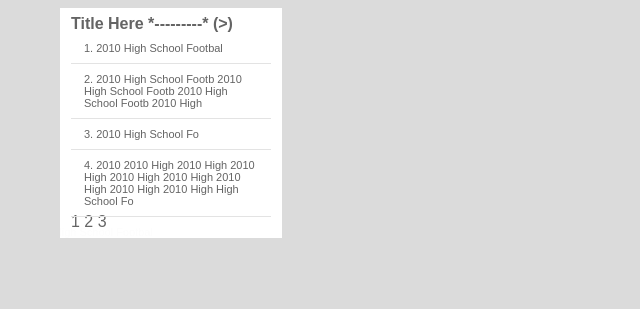
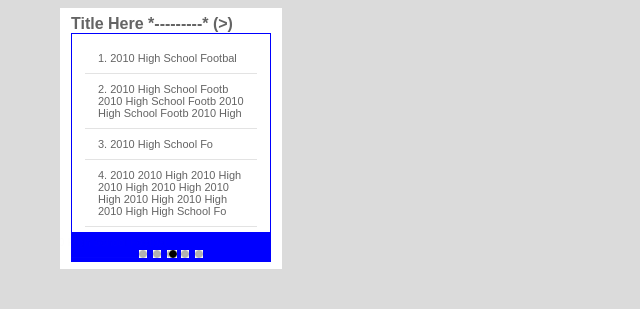
Before and after one commit to johnnyscott/Provideo-New-Site, a PHP site: page /flipper-one.html in a window 1280 px wide. Shown: the top 309 px of the page, without its empty margins (0-640 px from the left). Run offline with PHP 8.4, Linux system fonts and the light colour scheme.

Commit message:
updates working on pager

```diff
--- a/flipper-one/flipper-one.css
+++ b/flipper-one/flipper-one.css
@@ -1,12 +1,28 @@
 div.small-flipper-one{
 	width:200px;
-	overflow:hidden;
+	overflow:visible;
 	background:#fff;
 	color:#646464;
 	padding:7px 11px;
+}
+div.small-flipper-one div.flipper-one {
+	padding:9px 13px;
+	border-bottom: 1px solid #e3e3e3;
+	font-size:11px;
+  border:1px solid blue;
 }
 div.small-flipper-one div.flipper-one div{
 	padding:9px 13px;
 	border-bottom: 1px solid #e3e3e3;
 	font-size:11px;
 }
+div.small-flipper-one div.pager {
+ padding-top:11px;
+ text-align:center;
+ background:blue;
+}
+div.small-flipper-one div.pager img{
+ padding-left:3px;
+ padding-right:3px;
+ white-space:nowrap;
+}
--- a/flipper-one/flipper-one.html
+++ b/flipper-one/flipper-one.html
@@ -1,20 +1,28 @@
 <!DOCTYPE HTML>
 <html>
  <head>
+  <title>FlipperOne base</title>
+  <meta http-equiv="content-type" content="text/html; charset=UTF-8">
+  <link rel="stylesheet" type="text/css" href="flipper-one.css" />
   <script src="jquery-1.4.2.dev.js" type="text/javascript"></script>
   <script src="flipper-one.js" type="text/javascript"></script>
   <script src="utils.js" type="text/javascript"></script>
-  <link rel="stylesheet" type="text/css" href="flipper-one.css" />
   <style>
    body,html{
     background:#dbdbdb;
 	font-family:Arial;
 
    }
+
+   a img {
+   border:none;
+   }
   </style>
  </head>
  <body>
+
   <div class="small-flipper-one" style="overflow:hidden;position:absolute;left:60px;">
+
     <strong>Title Here *---------* (&gt;)</strong>
 	<div id="flipper-one" class="flipper-one" style="height:170px;">
 		<div>1. 2010 High School Footbal</div>
@@ -35,7 +43,7 @@
 		<div>16. 2010 High School Fo</div>
 		<div>17. 2010 High School Footbal</div>
 	</div>
-	<div class="pager">1 2 3</div>
+	<div id="pager" class="pager"></div>
   </div>
 
   <script type="text/javascript">
--- a/flipper-one/flipper-one.js
+++ b/flipper-one/flipper-one.js
@@ -4,6 +4,8 @@
 /* initialize flipper one object */
 var flipperOne = {
 	iDefaultItemsPerPage   : 4,    // items per page defaults to 4
+
+  iPagerImages : {onId: 'on', offId :'off', on:'page-on.gif',off:'page-off.gif',iWidth:8}, // images for pager
 
 	iFadeOffset            : 70,  // fade in horizontal offset	(pixels)
 	iFadeInOffsetMillis    : 500,  // time offset for fade in
@@ -13,9 +15,13 @@ var flipperOne = {
 	iPageChangeDelayMillis : 8000, // delay between automatic page change
 
   iPageCount             : 1,    // number of pages (at least 1 even if empty)
-  iCurrentPage           : 1,    // current page defaults to 1 (not 0 indexed)
+  iCurrentPage           : -1,    // -1 indicates page startup (not 0 indexed)
 
+
+  /* returns reference to flipper and pager */
   o : function(){return $('#flipper-one');},
+  op : function() {return $('#pager');},
+
 
 	/* animates height to given value */
 	setHeight : function(iHeight){
@@ -24,6 +30,33 @@ var flipperOne = {
       },'easein');
 	},
 
+
+  /* calculates and returns total image width with margins */
+  pageImageWidth : function(){
+    // calculate total width of image with margins
+   return flipperOne.iPagerImages.iWidth +
+            parseInt(flipperOne.op().find("img:eq(1)").css('margin-left').replace('px','')) +
+            parseInt(flipperOne.op().find("img:eq(1)").css('margin-right').replace('px',''))
+            parseInt(flipperOne.op().find("img:eq(1)").css('padding-left').replace('px','')) +
+            parseInt(flipperOne.op().find("img:eq(1)").css('padding-right').replace('px',''));
+  },
+
+
+  /* returns offset to place pager on image from iCurrentPage => param iPage */
+  pageOnOffset : function(iPage){
+   var iWidth = flipperOne.pageImageWidth();
+
+   if( flipperOne.iCurrentPage == -1){ // initial page set
+    return -(iWidth * flipperOne.iPageCount);
+   }else{ // all other page sets
+   }
+  },
+
+
+  /* shifts to page given */
+  toPage : function(iPage){
+   alert('to page ' + iPage);
+  },
 
   /* sets up flipper one */
 	flipperOne : function(){
@@ -38,7 +71,7 @@ var flipperOne = {
 		// Animate 1st page fade in
 		var iHeight = 0;
 		for(var i=0; i<flipperOne.o().children().length;i++){
-			// break after last item on page
+			// break after last item on 1st page
 			if(i > flipperOne.iDefaultItemsPerPage -1){ break; }else{/**/}
 
 			iHeight += flipperOne.o().find("div:eq("+i+")").height() +
@@ -57,8 +90,17 @@ var flipperOne = {
 
 		// set height
 		flipperOne.setHeight(iHeight);
+		flipperOne.op().text('');
+    flipperOne.op().css({'padding-left':    '14px'});
 
-    // setup images
+    // setup paging images
+    for(var i = 0; i< flipperOne.iPageCount;i++){
+     flipperOne.op().append('<a href="#" onClick="javascript:flipperOne.toPage('+(i+1)+');">'+
+      '<img src="'+flipperOne.iPagerImages.off+'" id="'+flipperOne.iPagerImages.offId+i+'" /></a>');
+    }
+    flipperOne.op().append('<a href="#" style="cursor:default"><img style="position:relative;left:'+flipperOne.pageOnOffset(1)+'px" '+
+       'src="'+flipperOne.iPagerImages.on+'" id="'+flipperOne.iPagerImages.onId+'" /></a>');
+		flipperOne.iCurrentPage = 1;
 
 
 	}
```
Also changed, not shown: flipper-one/page-off.gif, flipper-one/page-on.gif.
